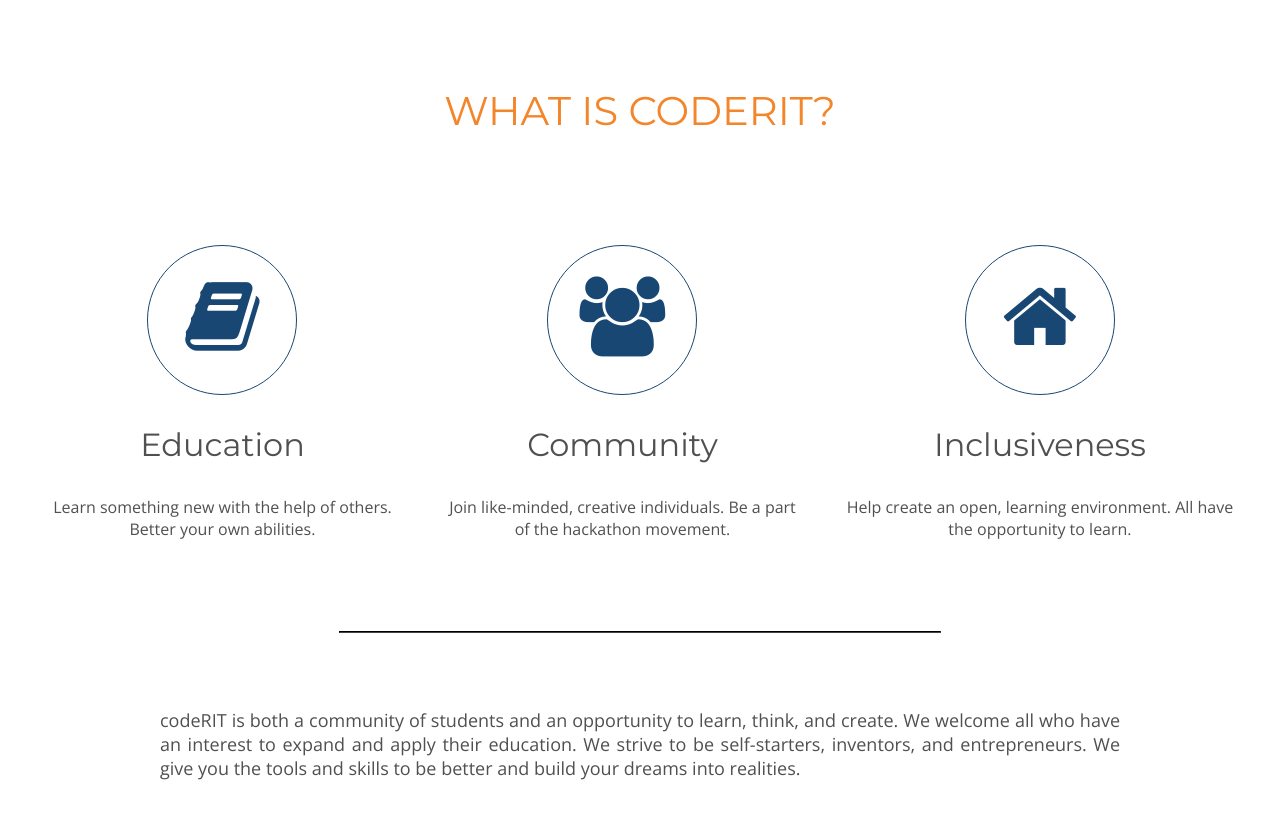
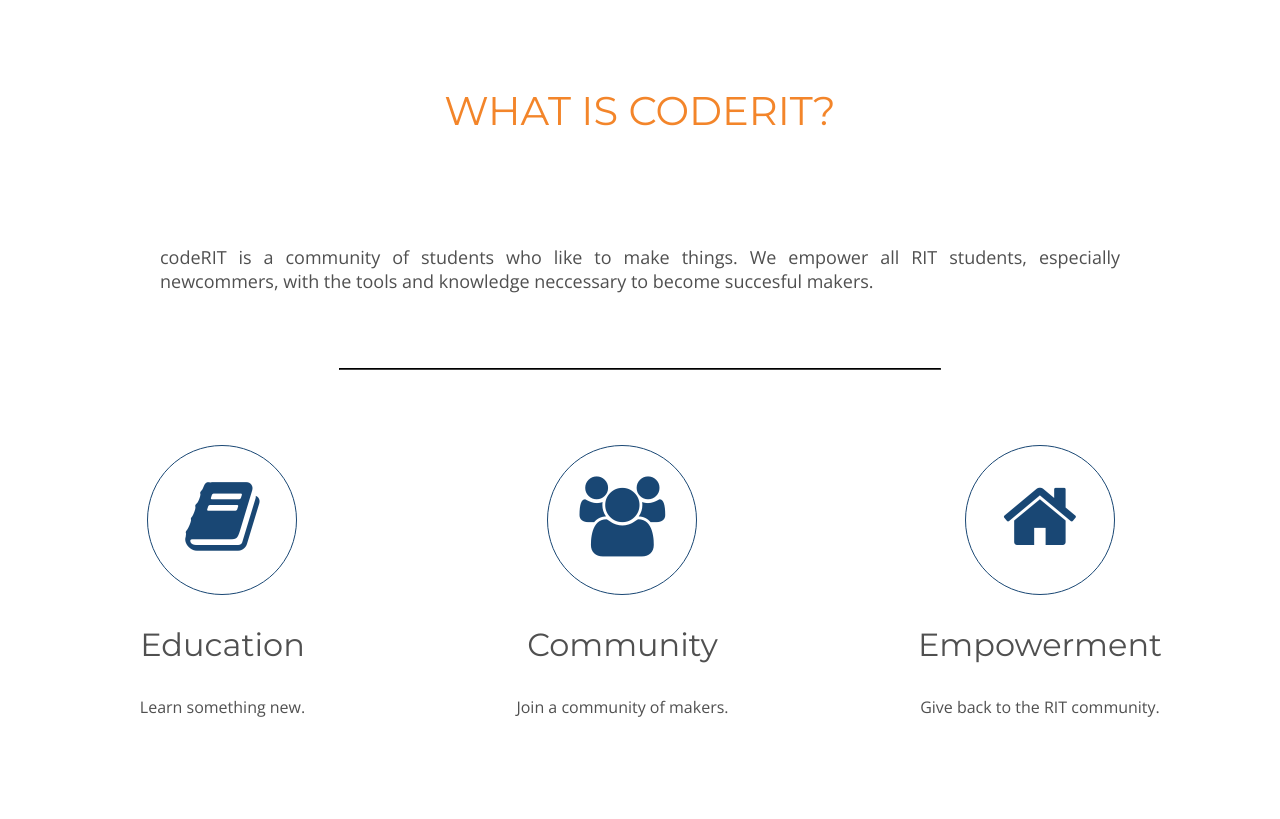
Before and after one commit to codeRIT/coderit.github.io, a Jekyll site: the page built from index.html, in a window 1280 px wide and 900 px high, scrolled down 889 px, cut to the strip 15-835 px from the top of the window. Built offline with Jekyll 4.4.1, drawn with Linux system fonts in a browser that asks for light colours; nearby versions of some CDN libraries; Markdown is read by kramdown in place of the engine named in the settings; comment, search, counter and statistics services are not loaded.

Commit message:
Fix categories.

```diff
--- a/index.html
+++ b/index.html
@@ -12,25 +12,25 @@
 <div id="about" class="section container">
   <h2 class="title">WHAT IS CODERIT?</h2>
   <div class="grid-cta three">
+    <p id="mission">codeRIT is a community of students who like to make things. We empower all RIT students, especially newcommers, with the tools and knowledge neccessary to become succesful makers.</p>
+    <hr/>
     <div class="col center badge-cta">
       <i class="fa fa-book fa-5x badge-icon"></i>
       <h3 class="badge-name">Education</h3>
-      <p>Learn something new with the help of others. Better your own abilities.</p>
+      <p>Learn something new.</p>
     </div>
     <div class="col center badge-cta">
       <i class="fa fa-group fa-5x badge-icon"></i>
       <h3 class="badge-name">Community</h3>
-      <p>Join like-minded, creative individuals. Be a part of the hackathon movement.</p>
+      <p>Join a community of makers.</p>
     </div>
     <div class="col center badge-cta">
       <i class="fa fa-home fa-5x badge-icon"></i>
-      <h3 class="badge-name">Inclusiveness</h3>
-      <p>Help create an open, learning environment. All have the opportunity to learn.</p>
+      <h3 class="badge-name">Empowerment</h3>
+      <p>Give back to the RIT community.</p>
     </div>
   </div>
-  <hr />
-  <p id="mission">codeRIT is both a community of students and an opportunity to learn, think, and create. We welcome all who have an interest to expand and apply their education. We strive to be self-starters, inventors, and entrepreneurs. We give you the tools and skills to be better and build your dreams into realities.</p>
-</div>
+  </div>
 <div id="events" class="banner">
   <div class="section">
     <h3 class="center">EVENT SCHEDULE</h3>
```
